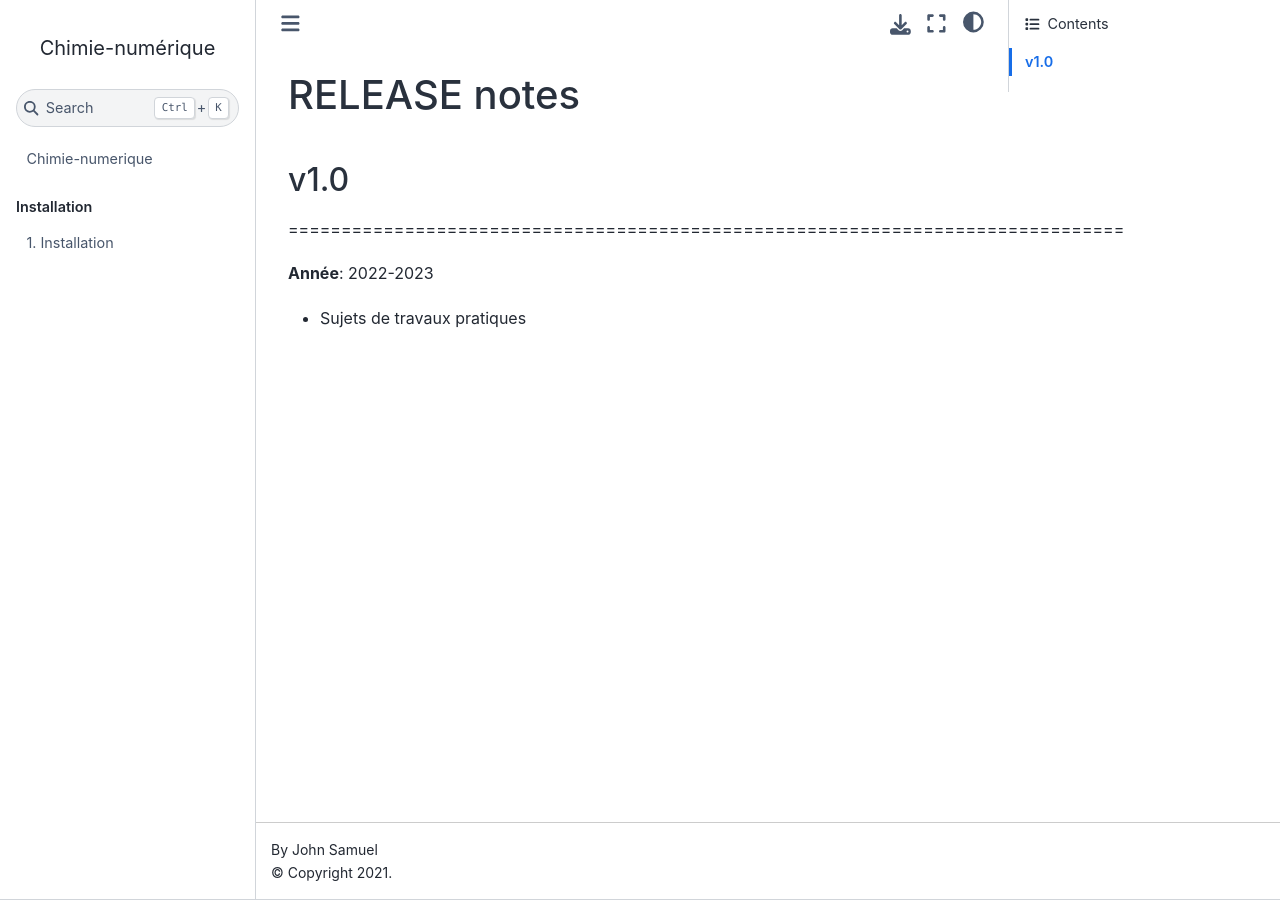
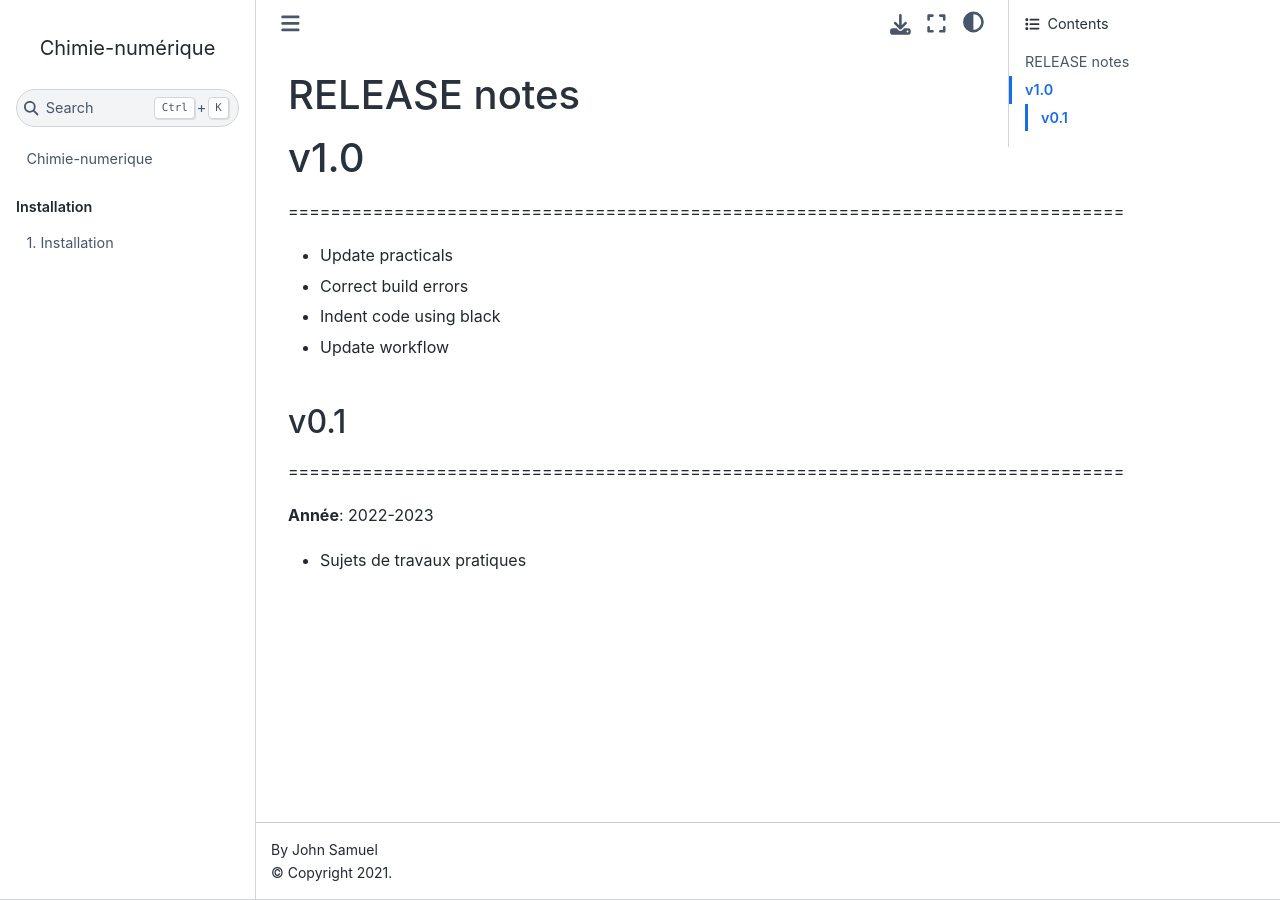
Before and after one commit to johnsamuelwrites/chimie-numerique, a Jupyter Book: the page built from RELEASE.md, in a window 1280 px wide. Built offline with Jupyter Book 1.0.4 settings and Sphinx 7.4.7 and the Sphinx Book theme 1.1.4, drawn with Linux system fonts in a browser that asks for light colours; pages that are not in the unit, such as notebooks, are missing from menus.

Commit message:
Update RELEASE.md

```diff
--- a/RELEASE.md
+++ b/RELEASE.md
@@ -1,6 +1,13 @@
 # RELEASE notes
 
-## v1.0
+# v1.0
+===============================================================================
+- Update practicals
+- Correct build errors
+- Indent code using black
+- Update workflow
+
+## v0.1
 ===============================================================================
 
 **Année**: 2022-2023
```
